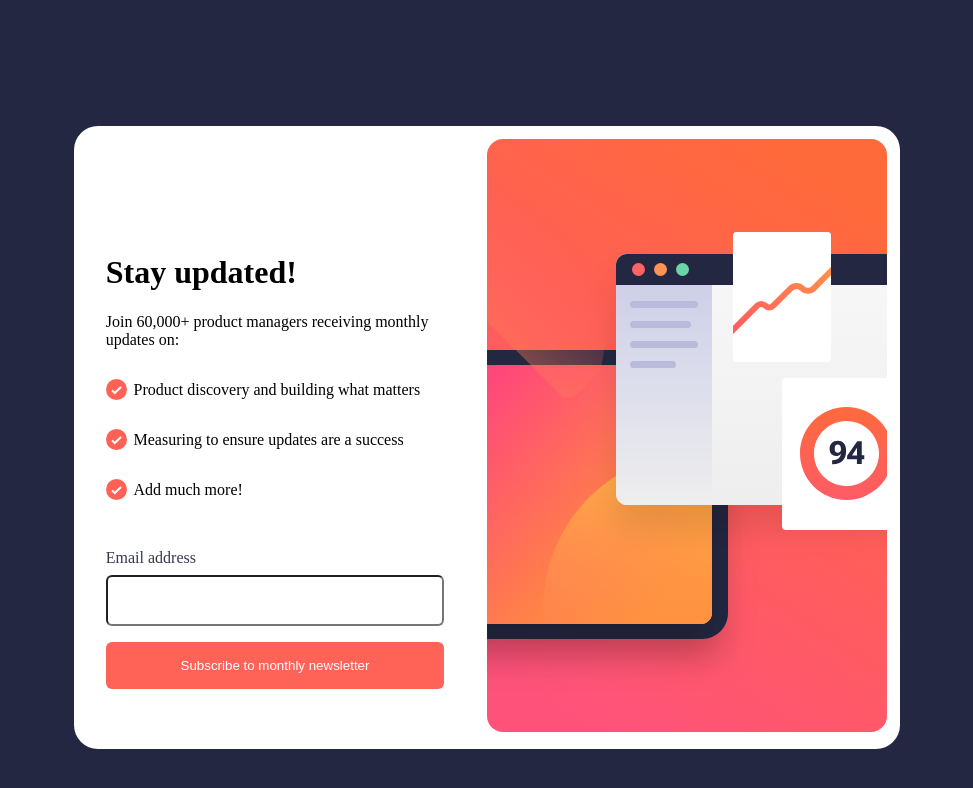
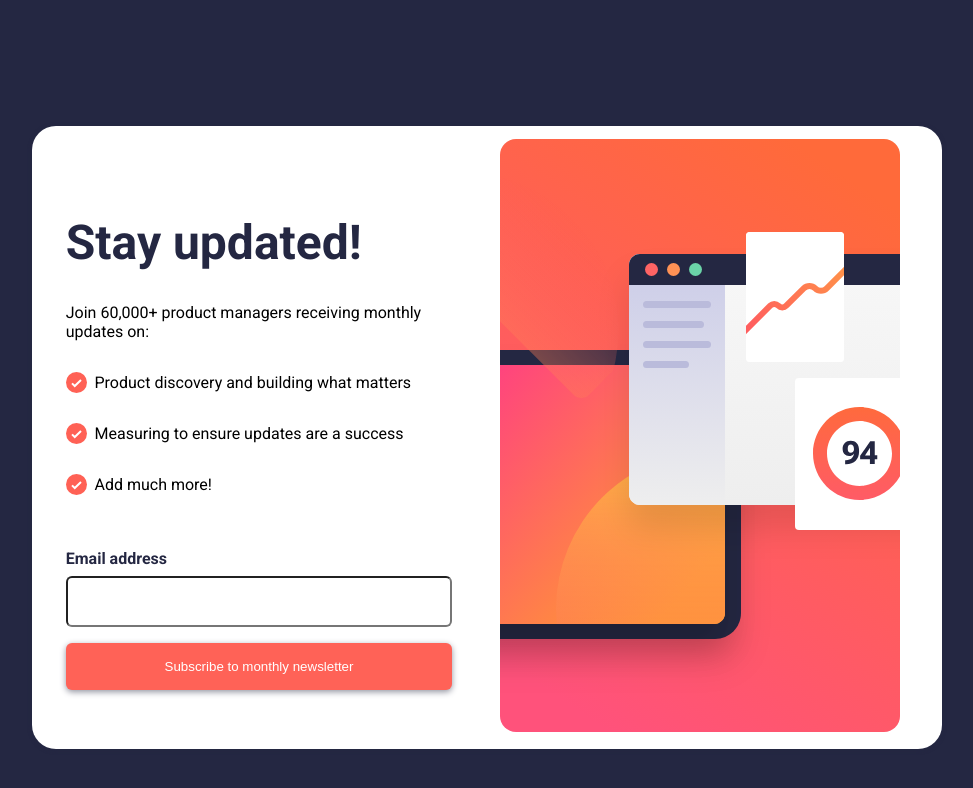
Before and after one commit to Sulav-Kharel/Sign-upForm, a plain HTML site: page index.html in a window 1280 px wide. Shown: the whole page, without its empty margins (153-1126 px from the left). Drawn offline with Linux system fonts and the light colour scheme.

Commit message:
added all the CS, next is JS for the submit success and fail messages

```diff
--- a/style.css
+++ b/style.css
@@ -11,14 +11,15 @@ ul {
     padding: 0;
 }
 
-li {
-    background: url("assets/images/icon-list.svg");
-    background-size: 16px;
-
+h1 {
+    font-weight: 700;
+    color: var(--DarkSlateGrey);
+    font-size: 3em;
 }
 
 body {
     background-color: var(--DarkSlateGrey);
+    font-family: 'Roboto';
 }
 
 .card-container {
@@ -31,10 +32,11 @@ body {
     padding: 1%;
     border-radius: 24px;
     grid-column-gap: 3%;
+    box-shadow: 0 1px 4px var(--DarkSlateGrey);
 }
 
 .card-content {
-    margin-top: 25%;
+    margin-top: 10%;
     width: 90%;
     margin-inline: auto;
 }
@@ -57,7 +59,8 @@ form {
 
   label {
     margin-bottom: 8px;
-    color: var(--CharcoalGrey);
+    color: var(--DarkSlateGrey);
+    font-weight: 700;
   }
 
   input {
@@ -77,6 +80,7 @@ form {
     border-radius: 6px;
     cursor: pointer;
     transition: background-color 0.3s;
+    box-shadow: 0 2px 6px var(--Grey);
   }
 
   button:hover {
```
